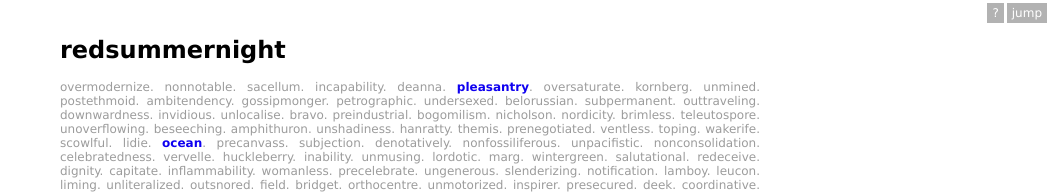
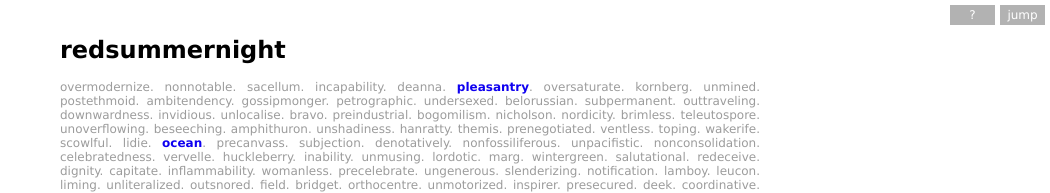
Before and after one commit to redsummernight/redsummernight.github.io, a Jekyll site: the page built from index.html, in a window 1280 px wide. Shown: the top 193 px of the page, without its empty margins (230-1280 px from the left). Built offline with Jekyll 4.4.1, drawn with Linux system fonts in a browser that asks for light colours.

Commit message:
Enlarge nav buttons
https://developers.google.com/speed/docs/insights/SizeTapTargetsAppropriately

```diff
--- a/common/css/common.scss
+++ b/common/css/common.scss
@@ -45,18 +45,20 @@ nav.nav-bar {
 	position: absolute;
 	z-index: 9001;
 	right: 0; top: 0;
-	margin: 3px;
+	margin: 5px;
 
 	.nav-button {
 		font-size: 12px;
 		color: #FFF;
 		text-decoration: none;
+		text-align: center;
 		cursor: pointer;
 
 		float: left;
 		padding: 3px 5px;
 		margin: 0;
-		margin-left: 3px;
+		margin-left: 5px;
+		min-width: 35px;
 
 		background: rgba(0, 0, 0, 0.3);
 
```
